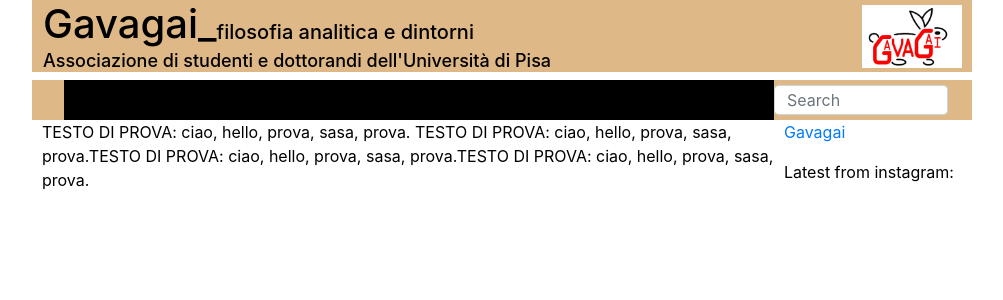
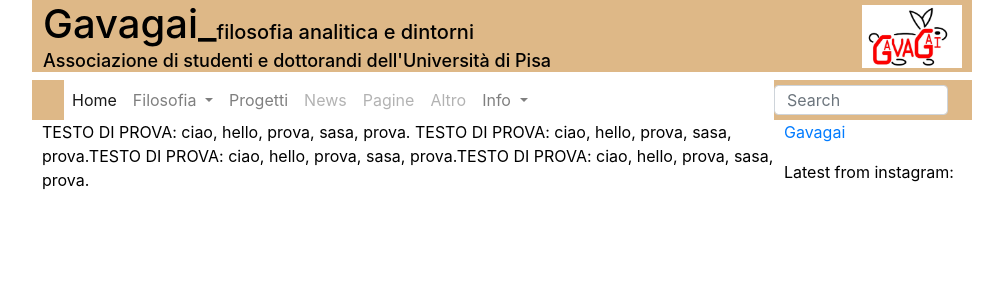
Before and after one commit to Gavagai-phi/gavagai-phi2.github.io, a Jekyll site: the page index.html, which Jekyll copies as it is, in a window 1280 px wide. Shown: the top 300 px of the page, without its empty margins (138-1141 px from the left). Built offline with Jekyll 4.4.1, drawn with Linux system fonts in a browser that asks for light colours; a script that is not in the unit is left out.

Commit message:
Update style.css

```diff
--- a/styles/style.css
+++ b/styles/style.css
@@ -44,6 +44,7 @@ hr.rounded {
 @media {
   .navbar-collapse
     {
-        background-color: black;
+	   width: 200px;
+        background-color: white;
     }
 }
```
